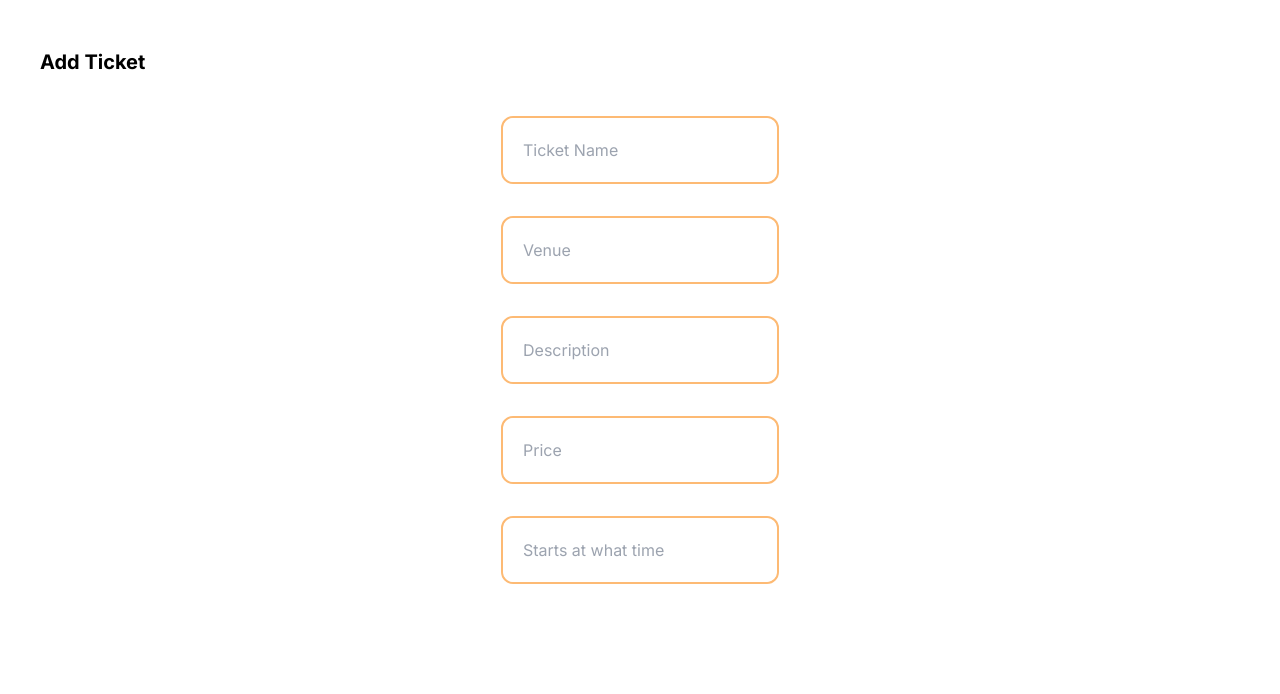
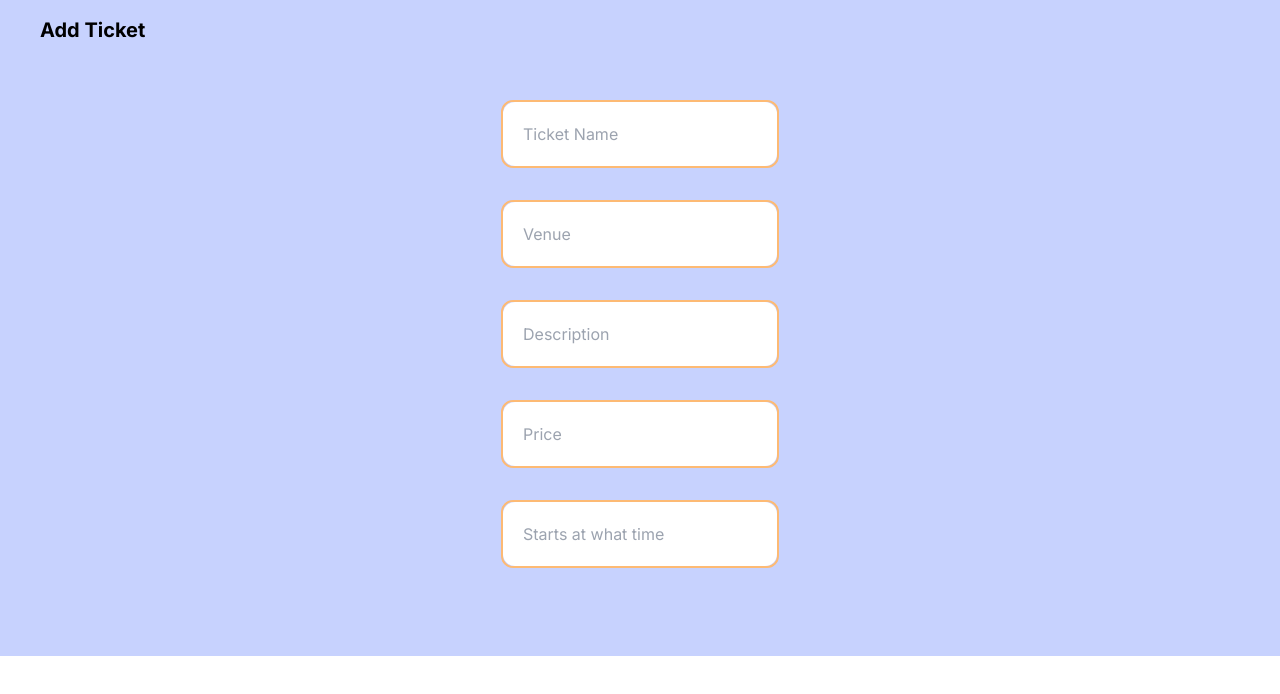
Before and after one commit to brayanriunge/ticketing, a Next.js app: page /dashboard in a window 1280 px wide. Shown: the top 694 px of the page. Built offline with nearby package versions, Linux system fonts and the light colour scheme.

Commit message:
adding event handler for file input and form submission

```diff
--- a/app/dashboard/page.tsx
+++ b/app/dashboard/page.tsx
@@ -15,8 +15,8 @@ export default function Dashboard() {
     handleSubmit,
   } = useForm<formValues>();
   return (
-    <section className="gap-16  md:h-full pb-4">
-      <div className="flex items-center justify-between mt-12 px-10">
+    <section className="gap-16 bg-indigo-200 md:h-full pb-12 min-h-full ">
+      <div className="flex items-center justify-between py-4 px-10">
         <h1 className="font-bold text-xl ">Add Ticket</h1>
       </div>
       <form action="">
```
